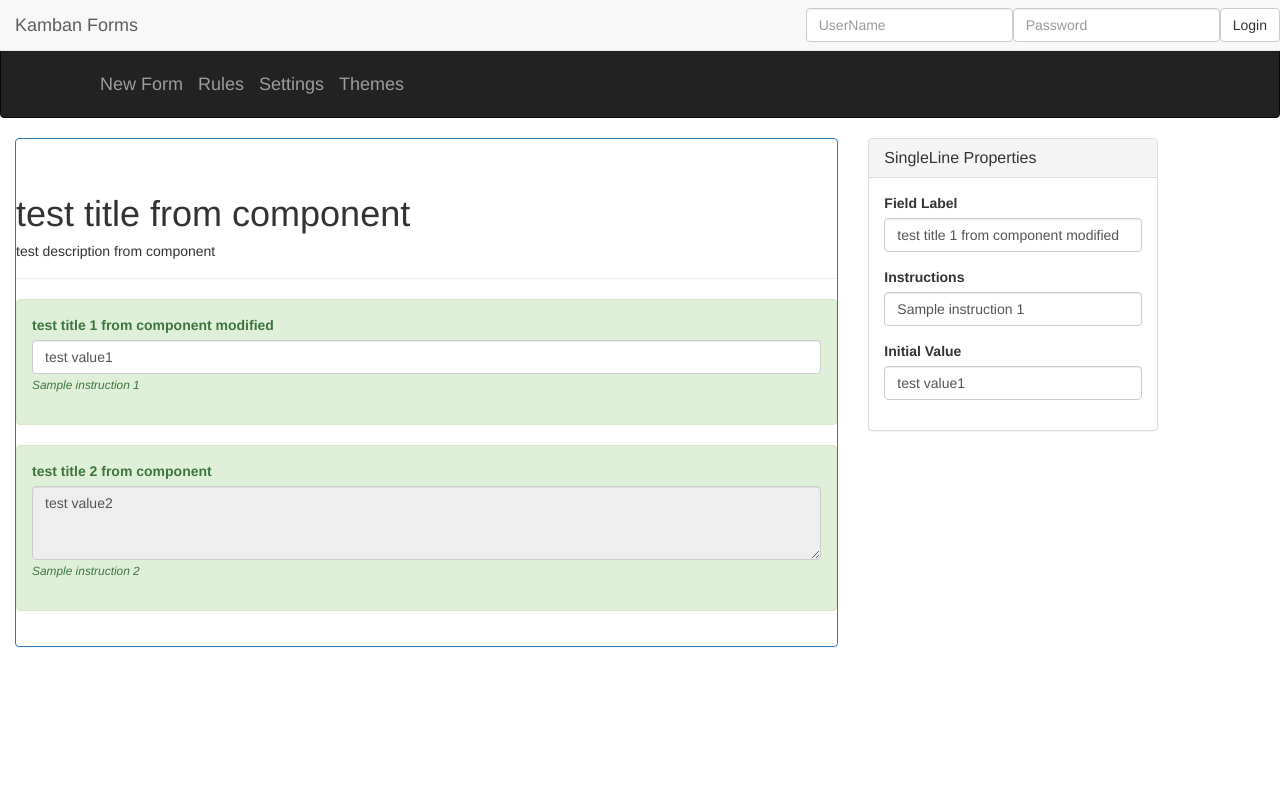
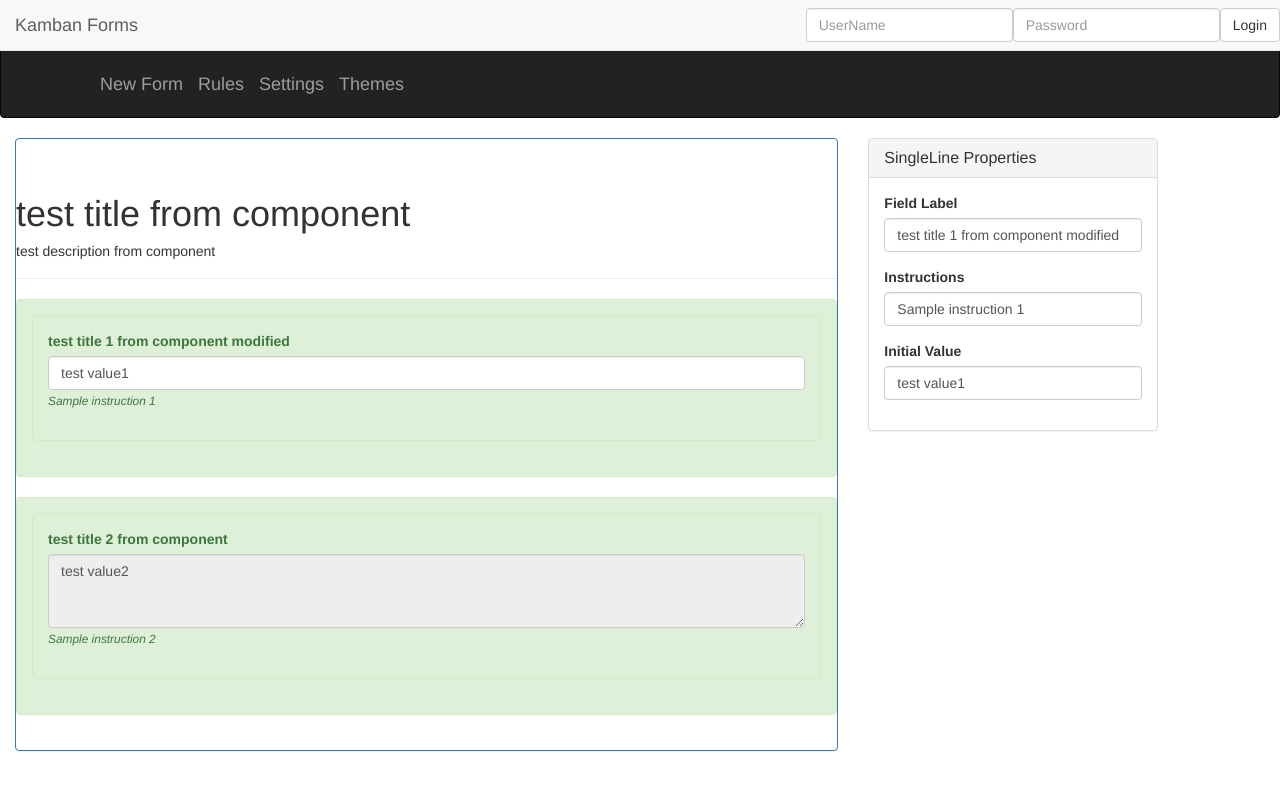
Before and after one commit to hashinclude-co-in/kamban.org, an Angular app in the folder Source/UI/: page / in a window 1280 px wide. Shown: the top 790 px of the page. Built offline with nearby package versions, Linux system fonts and the light colour scheme.

Commit message:
Mandatory field added

```diff
--- a/Source/UI/src/app/forms/field_template/form-field.ts
+++ b/Source/UI/src/app/forms/field_template/form-field.ts
@@ -4,4 +4,5 @@ export interface IFormField {
     title: string;
     value: string;
     instruction: string;
+    mandatory: boolean;
 }
--- a/Source/UI/src/app/forms/field_template/multi-line.component.html
+++ b/Source/UI/src/app/forms/field_template/multi-line.component.html
@@ -1,5 +1,7 @@
-<div class="form-group" (click)='onClick()' style="cursor: move">
-    <label style="cursor: move">{{value.title}}</label>
-    <textarea class="form-control" style="resize: vertical; cursor: move" value={{value.value}} readonly rows="3"></textarea>
-    <small style="font-style: italic">{{value.instruction}}</small>
+<div class="alert alert-success" role="alert">
+    <div class="form-group" (click)='onClick()' style="cursor: move">
+        <label style="cursor: move">{{value.title}}</label>
+        <textarea class="form-control" style="resize: vertical; cursor: move" value={{value.value}} readonly rows="3"></textarea>
+        <small style="font-style: italic">{{value.instruction}}</small>
+    </div>
 </div>
--- a/Source/UI/src/app/forms/field_template/multi-line.component.ts
+++ b/Source/UI/src/app/forms/field_template/multi-line.component.ts
@@ -11,14 +11,6 @@ export class MultiLineComponent {
     @Output() fieldClicked: EventEmitter<IFormField> = new EventEmitter<IFormField>();
 
     onClick(): void {
-        this.fieldClicked.emit(
-            {
-                'index': this.value.index,
-                'type': this.value.type,
-                'title': this.value.title,
-                'value': this.value.value,
-                'instruction': this.value.instruction
-            }
-        );
+        this.fieldClicked.emit(this.value);
     }
 }
--- a/Source/UI/src/app/forms/field_template/single-line.component.html
+++ b/Source/UI/src/app/forms/field_template/single-line.component.html
@@ -1,5 +1,7 @@
-<div class="form-group" (click)='onClick()' style="cursor: move">
-    <label style="cursor: move" >{{value.title}}</label>
-    <input type="text" class="form-control" value={{value.value}} style="cursor: move">
-    <small style="font-style: italic">{{value.instruction}}</small>
+<div class="alert alert-success" role="alert">
+    <div class="form-group" (click)='onClick()' style="cursor: move">
+        <label style="cursor: move">{{value.title}}</label>
+        <input type="text" class="form-control" value={{value.value}} style="cursor: move">
+        <small style="font-style: italic">{{value.instruction}}</small>
+    </div>
 </div>
--- a/Source/UI/src/app/forms/field_template/single-line.component.ts
+++ b/Source/UI/src/app/forms/field_template/single-line.component.ts
@@ -11,14 +11,6 @@ export class SingleLineComponent {
     @Output() fieldClicked: EventEmitter<IFormField> = new EventEmitter<IFormField>();
 
     onClick(): void {
-        this.fieldClicked.emit(
-            {
-                'index': this.value.index,
-                'type': this.value.type,
-                'title': this.value.title,
-                'value': this.value.value,
-                'instruction': this.value.instruction
-            }
-        );
+        this.fieldClicked.emit(this.value);
     }
 }
```
